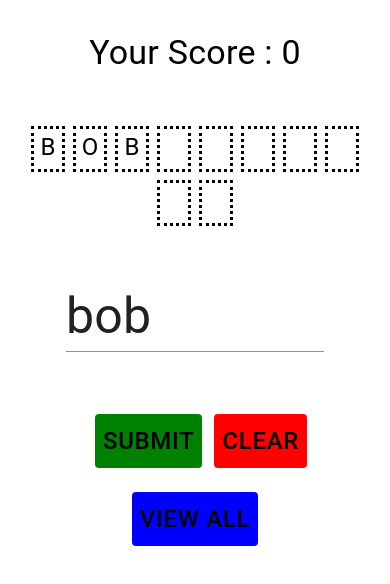
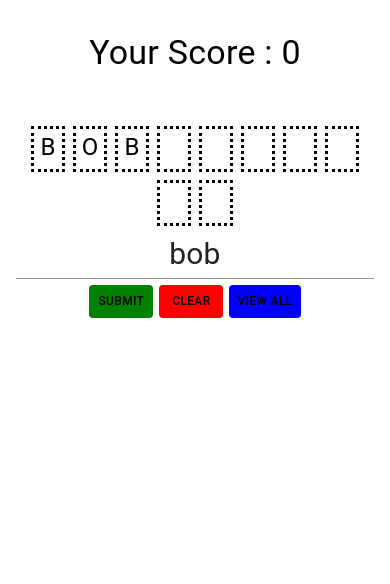
Before and after one commit to Muzamir0604/Scrabble_Calculator, a React (Create React App) app in the folder frontend/scrabble/: page / in a window 390 px wide. Shown: the top 584 px of the page. Built offline with nearby package versions, Linux system fonts and the light colour scheme; no server answers.

Commit message:
style(input): Make input mobile responsive

```diff
--- a/frontend/scrabble/src/containers/input.js
+++ b/frontend/scrabble/src/containers/input.js
@@ -19,31 +19,50 @@ const schema = Yup.object({
     .matches(/^[a-zA-Z]+$/, "Word must be only letters"),
 });
 
-const useStyles = makeStyles({
+const useStyles = makeStyles((theme) => ({
   buttonCancel: {
     backgroundColor: "red",
     color: "black",
-    fontSize: 24,
+    [theme.breakpoints.only("xs")]: { fontSize: 12 },
+    [theme.breakpoints.only("sm")]: { fontSize: 18 },
+    [theme.breakpoints.up("md")]: { fontSize: 24 },
   },
+
   buttonSubmit: {
     margin: "0.5em 0.5em",
     backgroundColor: "green",
     color: "black",
-    fontSize: 24,
+    [theme.breakpoints.only("xs")]: { fontSize: 12 },
+    [theme.breakpoints.only("sm")]: { fontSize: 18 },
+    [theme.breakpoints.up("md")]: { fontSize: 24 },
   },
   buttonSummary: {
     margin: "0.5em 0.5em",
     backgroundColor: "blue",
     color: "black",
-    fontSize: 24,
+    [theme.breakpoints.only("xs")]: { fontSize: 12 },
+    [theme.breakpoints.only("sm")]: { fontSize: 18 },
+    [theme.breakpoints.up("md")]: { fontSize: 24 },
   },
   textField: {
-    margin: 50,
+    [theme.breakpoints.only("xs")]: {
+      justify: "center",
+    },
+    [theme.breakpoints.down("sm")]: {
+      justify: "center",
+    },
+    [theme.breakpoints.up("md")]: {
+      margin: "2em 10em",
+      justify: "center",
+    },
   },
   resize: {
-    fontSize: 50,
+    textAlign: "center",
+    [theme.breakpoints.only("xs")]: { fontSize: 30 },
+    [theme.breakpoints.only("sm")]: { fontSize: 40 },
+    [theme.breakpoints.up("md")]: { fontSize: 50 },
   },
-});
+}));
 function InputForm(props) {
   const func_props = props;
   const dispatch = useDispatch();
```
